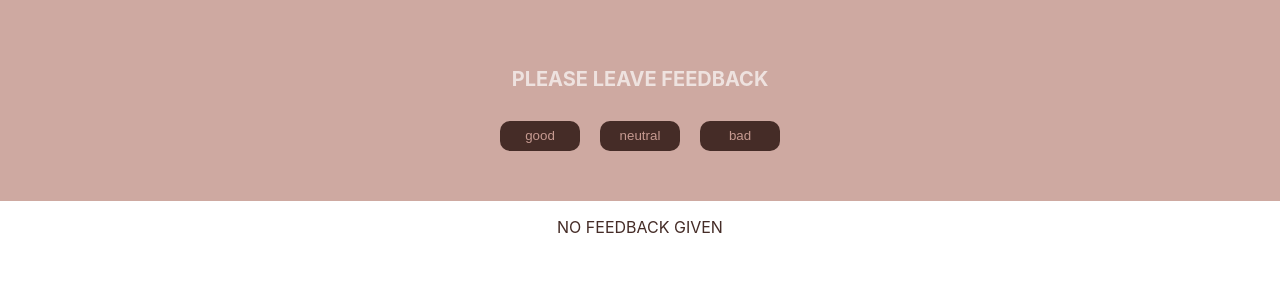
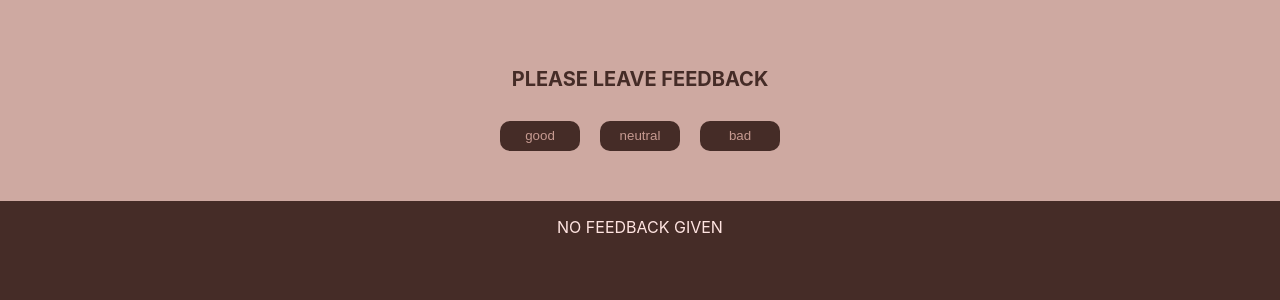
Before and after one commit to Tetiana4/goit-react-hw-04-hooks-feedback, a React (Create React App) app: page / in a window 1280 px wide. Shown: the top 300 px of the page. Built offline with nearby package versions, Linux system fonts and the light colour scheme.

Commit message:
Change styles

```diff
--- a/src/Components/FeedbackOptions/FeedbackOptions.styled.js
+++ b/src/Components/FeedbackOptions/FeedbackOptions.styled.js
@@ -10,7 +10,7 @@ export const Container = styled.div`
 export const Title = styled.h2`
   margin-bottom: 30px;
 
-  color: #eee2df;
+  color: #452c27;
   text-transform: uppercase;
   font-size: 20px;
 `;
--- a/src/Components/Notification/Notification.styled.js
+++ b/src/Components/Notification/Notification.styled.js
@@ -3,5 +3,5 @@ import styled from '@emotion/styled';
 export const Message = styled.p`
   text-align: center;
   text-transform: uppercase;
-  color: #452c27;
+  color: #ffe4e1;
 `;
--- a/src/Components/Statistics/Statistics.styled.js
+++ b/src/Components/Statistics/Statistics.styled.js
@@ -5,10 +5,10 @@ export const Container = styled.div`
 `;
 
 export const Title = styled.h2`
-  margin-bottom: 50px;
+  margin: 0 0 50px;
   text-transform: uppercase;
   text-align: center;
-  font-size: 20px;
+  font-size: 30px;
 
-  color: #452c27;
+  color: #ffe4e1;
 `;
--- a/src/index.css
+++ b/src/index.css
@@ -5,6 +5,7 @@ body {
     sans-serif;
   -webkit-font-smoothing: antialiased;
   -moz-osx-font-smoothing: grayscale;
+  background-color: #452c27;
 }
 
 code {
```
Also changed, not shown: src/Components/Section/Section.styled.js (added, +10 -0 lines).
